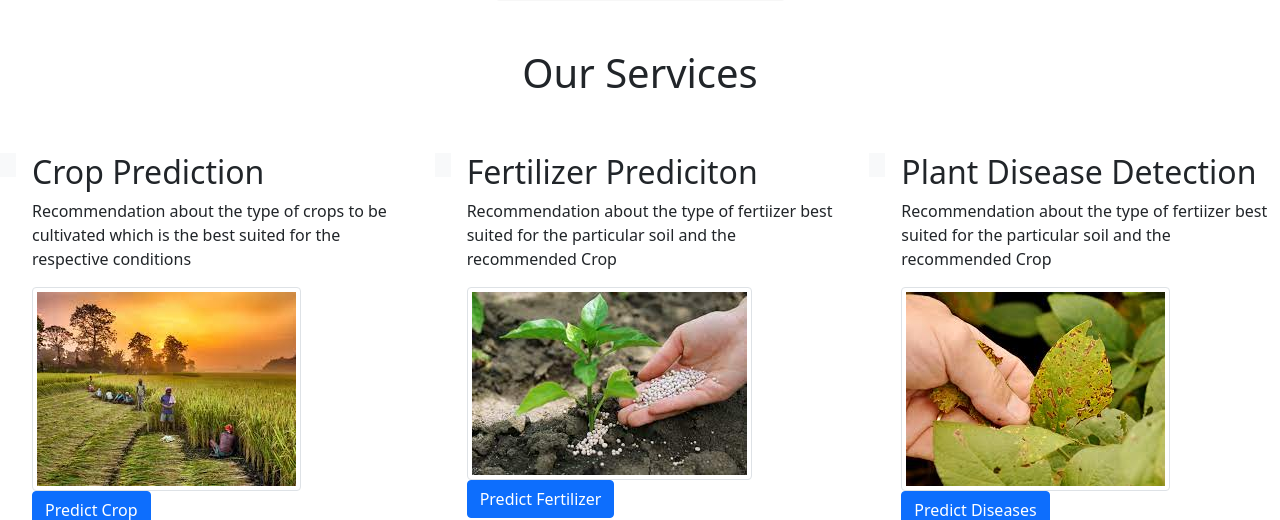
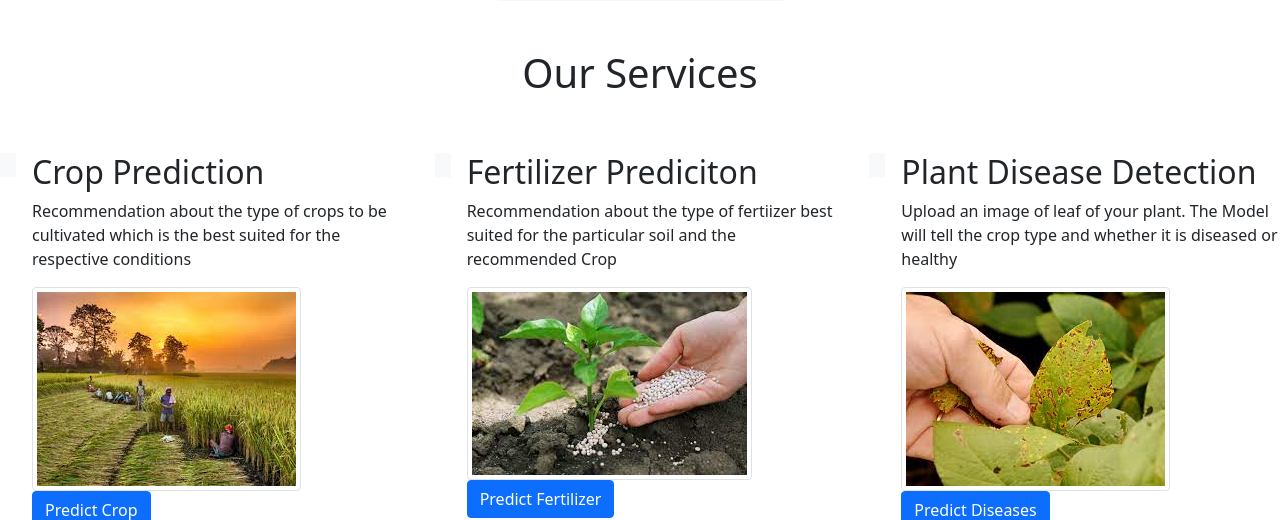
Before and after one commit to karunakar23/Cultivo, a Flask app: page / in a window 1280 px wide. Shown: the part 724-1244 px from the top of the page. Run offline with Flask 2, Linux system fonts and the light colour scheme; parts of the project's set-up code (start-up, migrations or seed data) failed here and were passed over; some libraries are stand-ins or nearby versions.

Commit message:
Update index.html

```diff
--- a/templates/index.html
+++ b/templates/index.html
@@ -128,8 +128,7 @@
 			</div>
 		<div>
 			<h2>Plant Disease Detection</h2>
-			<p>Recommendation about the type of fertiizer best suited for the particular soil and the recommended
-				Crop</p>
+			<p>Upload an image of leaf of your plant. The Model will tell the crop type and whether it is diseased or healthy</p>
 			<img src="static/i3.jpg" class="img-thumbnail" alt="..."><br>
 			<a href="Plant-Disease" class="btn btn-primary">
 				Predict Diseases
```
